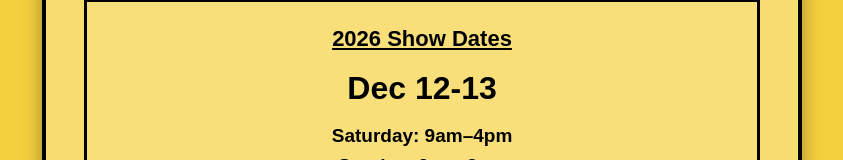
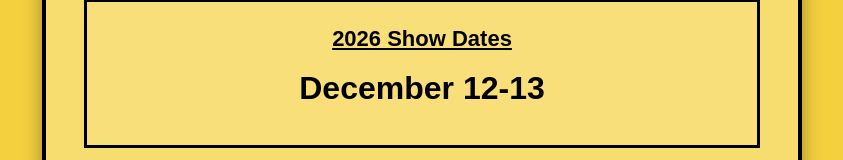
Before and after one commit to tnsportsman/tnsportsman.github.io, a plain HTML site: page index.html in a window 1280 px wide. Shown: the part 301-461 px from the top of the page, without its empty margins (218-1061 px from the left). Drawn offline with Linux system fonts and the light colour scheme.

Commit message:
Update index.html

```diff
--- a/index.html
+++ b/index.html
@@ -155,8 +155,8 @@
 
       <div class="dates-box">
         <div class="dates-title">2026 Show Dates</div>
-        <div class="date">Dec 12-13</div>
-        <div class="date">
+        <div class="date">December 12-13</div>
+
       </div>
 
       <div class="hours">
```
